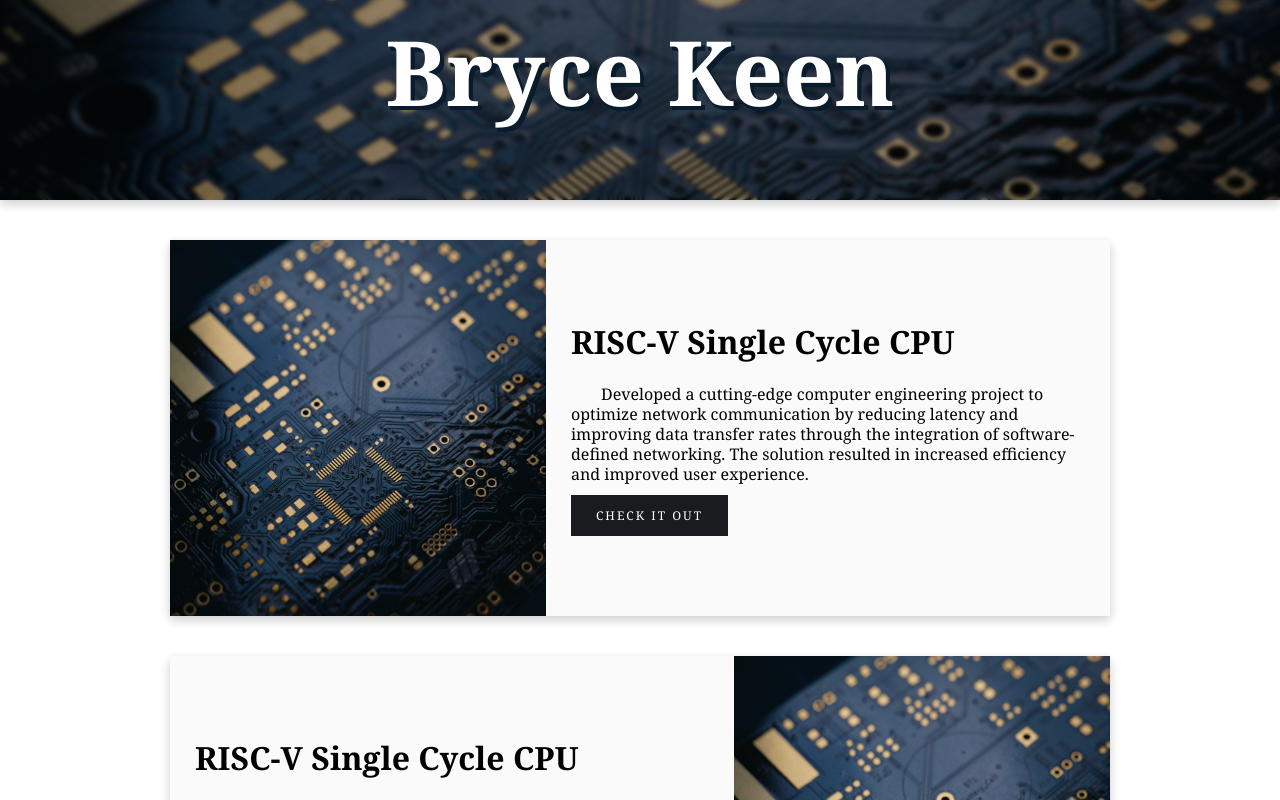
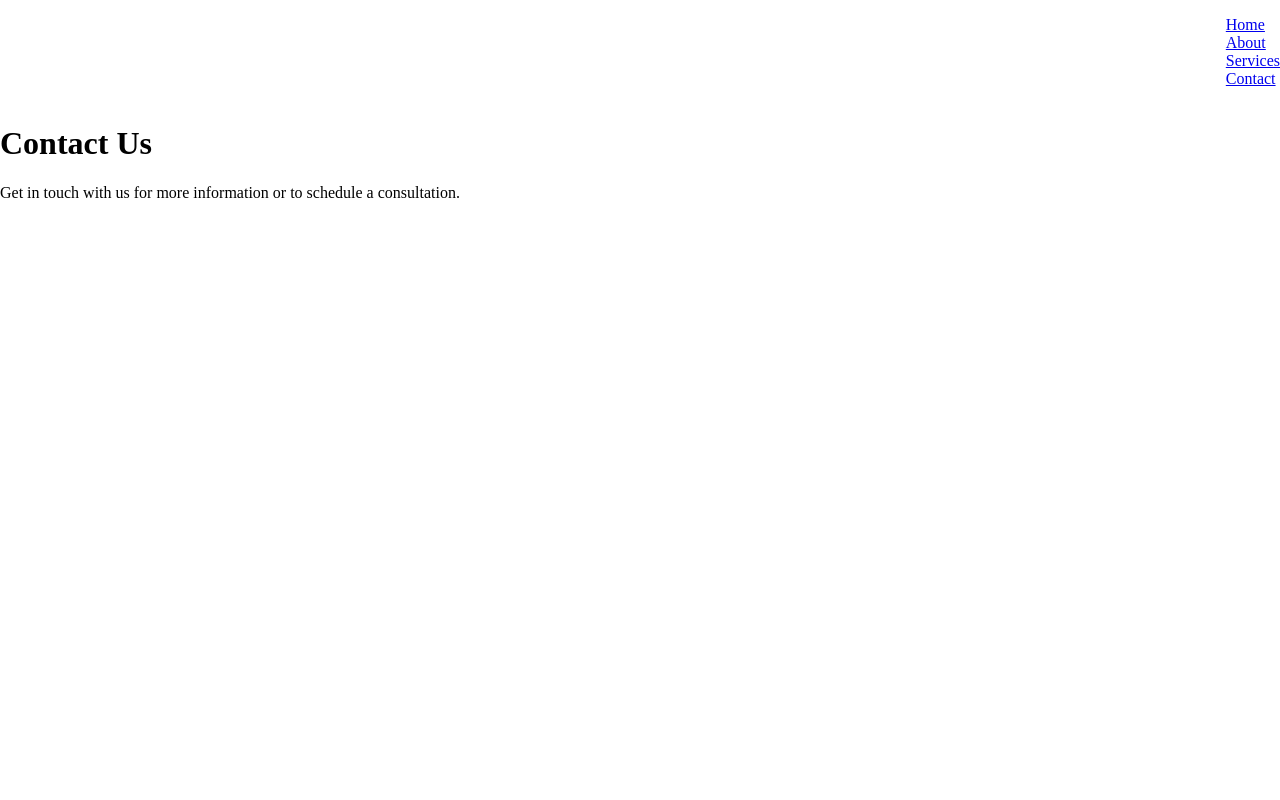
Before and after one commit to PebPeb/my-website, a React (Create React App) app: page /contact in a window 1280 px wide. Shown: the top 800 px of the page. Built offline with nearby package versions, Linux system fonts and the light colour scheme.

Commit message:
Added NavBar

```diff
--- a/package.json
+++ b/package.json
@@ -8,6 +8,7 @@
     "@testing-library/user-event": "^13.5.0",
     "react": "^18.2.0",
     "react-dom": "^18.2.0",
+    "react-router-dom": "^6.8.0",
     "react-scripts": "^5.0.1",
     "web-vitals": "^2.1.4"
   },
--- a/src/App.js
+++ b/src/App.js
@@ -1,40 +1,21 @@
-import React, { useState } from "react";
-
-import CardLandscape from './components/CardLandscape/CardLandscape';
-import TitleCard from './components/Title/TitleCard';
-
-import BlueCircuit from "./assets/BlueCircuit.jpg";
+import React from "react";
+import { BrowserRouter, Routes ,Route } from 'react-router-dom';
+import HomePage from "./pages/HomePage";
+import AboutPage from "./pages/AboutPage";
+import ServicesPage from "./pages/ServicesPage";
+import ContactPage from "./pages/ContactPage";
 
 function App() {
-  const [mode, setMode] = useState("light");
-
-  const toggleMode = () => {
-    setMode(mode === "light" ? "dark" : "light");
-  };
-
-
-  let Card1_Title = "RISC-V Single Cycle CPU"
-  let Card1_Text = "Developed a cutting-edge computer engineering project to optimize network communication by reducing latency and improving data transfer rates through the integration of software-defined networking. The solution resulted in increased efficiency and improved user experience.";
 
   return (
-    //<div style={mode === "light" ? lightStyles : darkStyles}>
-    <div>
-      <TitleCard title="Bryce Keen" image={BlueCircuit}></TitleCard>
-      <div style={{height: '40px'}}></div>
-
-      <CardLandscape title={Card1_Title} text={Card1_Text} direction="left" mode={mode} image={BlueCircuit}></CardLandscape>
-      <div style={{height: '40px'}}></div>
-
-      <CardLandscape title={Card1_Title} text={Card1_Text} direction="right" mode={mode} image={BlueCircuit}></CardLandscape>
-      <div style={{height: '40px'}}></div>
-
-      <CardLandscape title={Card1_Title} text={Card1_Text} direction="left" mode={mode} image={BlueCircuit}></CardLandscape>
-      <div style={{height: '40px'}}></div>
-
-      <button onClick={toggleMode}>Toggle Mode</button>
-      <h1>Welcome to my website!</h1>
-      <p>This website has a light/dark mode toggle feature.</p>
-    </div>
+    <BrowserRouter>
+      <Routes>
+        <Route path="/" element={<HomePage />} />
+        <Route path="/about" element={<AboutPage />} />
+        <Route path="/services" element={<ServicesPage />} />
+        <Route path="/contact" element={<ContactPage />} />
+      </Routes>
+    </BrowserRouter>
   );
 }
 
--- /dev/null
+++ b/src/components/NavBar/NavBar.js
@@ -0,0 +1,24 @@
+import { Link } from "react-router-dom";
+
+function NavBar() {
+  return (
+    <nav style={{ display: "flex", justifyContent: "flex-end" }}>
+      <ul style={{ listStyle: "none" }}>
+        <li>
+          <Link to="/">Home</Link>
+        </li>
+        <li>
+          <Link to="/about">About</Link>
+        </li>
+        <li>
+          <Link to="/services">Services</Link>
+        </li>
+        <li>
+          <Link to="/contact">Contact</Link>
+        </li>
+      </ul>
+    </nav>
+  );
+}
+
+export default NavBar;
--- /dev/null
+++ b/src/pages/AboutPage.js
@@ -0,0 +1,15 @@
+import React from "react";
+
+import NavBar from '../components/NavBar/NavBar';
+
+function AboutPage() {
+  return (
+    <div>
+      <NavBar />
+      <h1>About Us</h1>
+      <p>Learn more about our company and our mission.</p>
+    </div>
+  );
+}
+
+export default AboutPage;
--- /dev/null
+++ b/src/pages/ContactPage.js
@@ -0,0 +1,15 @@
+import React from "react";
+
+import NavBar from '../components/NavBar/NavBar';
+
+function ContactPage() {
+  return (
+    <div>
+      <NavBar />
+      <h1>Contact Us</h1>
+      <p>Get in touch with us for more information or to schedule a consultation.</p>
+    </div>
+  );
+}
+
+export default ContactPage;
--- /dev/null
+++ b/src/pages/HomePage.js
@@ -0,0 +1,45 @@
+import React, { useState } from "react";
+
+import CardLandscape from '../components/CardLandscape/CardLandscape';
+import TitleCard from '../components/Title/TitleCard';
+import NavBar from '../components/NavBar/NavBar';
+
+import BlueCircuit from "../assets/BlueCircuit.jpg";
+
+function HomePage() {
+    const [mode, setMode] = useState("light");
+
+    const toggleMode = () => {
+        setMode(mode === "light" ? "dark" : "light");
+    };
+
+
+    let Card1_Title = "RISC-V Single Cycle CPU"
+    let Card1_Text = "Developed a cutting-edge computer engineering project to optimize network communication by reducing latency and improving data transfer rates through the integration of software-defined networking. The solution resulted in increased efficiency and improved user experience.";
+
+
+
+  return (
+    <div>
+      <NavBar />
+
+      <TitleCard title="Bryce Keen" image={BlueCircuit}></TitleCard>
+      <div style={{height: '40px'}}></div>
+
+      <CardLandscape title={Card1_Title} text={Card1_Text} direction="left" mode={mode} image={BlueCircuit}></CardLandscape>
+      <div style={{height: '40px'}}></div>
+
+      <CardLandscape title={Card1_Title} text={Card1_Text} direction="right" mode={mode} image={BlueCircuit}></CardLandscape>
+      <div style={{height: '40px'}}></div>
+
+      <CardLandscape title={Card1_Title} text={Card1_Text} direction="left" mode={mode} image={BlueCircuit}></CardLandscape>
+      <div style={{height: '40px'}}></div>
+
+      <button onClick={toggleMode}>Toggle Mode</button>
+      <h1>Welcome to my website!</h1>
+      <p>This website has a light/dark mode toggle feature.</p>
+    </div>
+  );
+};
+
+export default HomePage;
--- /dev/null
+++ b/src/pages/ServicesPage.js
@@ -0,0 +1,15 @@
+import React from "react";
+
+import NavBar from '../components/NavBar/NavBar';
+
+function ServicesPage() {
+  return (
+    <div>
+      <NavBar />
+      <h1>Our Services</h1>
+      <p>Discover the services we offer to our clients.</p>
+    </div>
+  );
+}
+
+export default ServicesPage;
```
Also changed, not shown: 1 other file (tests, documents, lock files or other folders).
